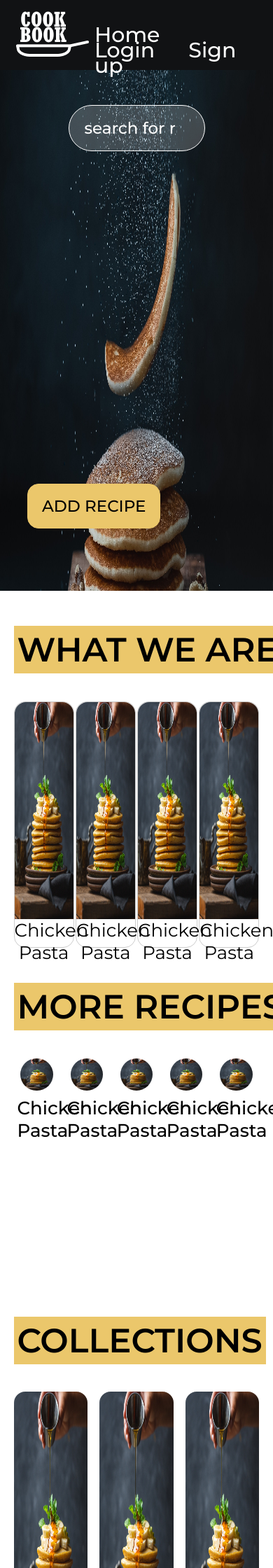
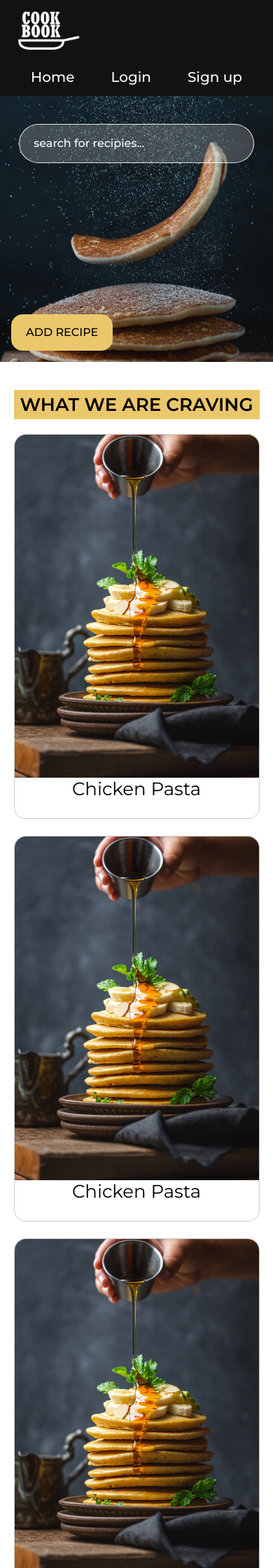
Before and after one commit to Khojayev12/udea-web-development-assignment, a Flask app: page / in a window 390 px wide; the page is wider, and only the part inside the window is pictured. Shown: the top 2240 px of that part at 70% size. Run offline with Flask 3, Linux system fonts and the light colour scheme.

Commit message:
resoinsive home page started

```diff
--- a/static/styles/home.css
+++ b/static/styles/home.css
@@ -1,28 +1,35 @@
-body {
-    margin: 0px;
-    padding: 0px;
+*,
+*::before,
+*::after {
+    box-sizing: border-box;
 }
 
-.header-main{
-    width: calc(100% - 0px);
+body {
+    margin: 0;
+    padding: 0;
+    font-family: 'Montserrat', sans-serif;
+}
+
+.header-main {
+    width: 100%;
     height: 100px;
     position: fixed;
-    top: 0px;
-    left: 0px;
+    top: 0;
+    left: 0;
     display: inline-flex;
     justify-content: space-between;
     background-color: #111214;
     z-index: 100;
 }
 
-.header-main-logo{
+.header-main-logo {
     margin-top: 16px;
     margin-left: 16px;
     width: 119px;
     height: 84px;
 }
 
-.header-nav{
+.header-nav {
     font-family: 'Montserrat';
     font-size: 30px;
     font-weight: 500;
@@ -30,50 +37,55 @@ body {
     color: white;
     margin-top: 39px;
     margin-right: 16px;
+    display: inline-flex;
+    gap: 0;
 }
 
-.header-nav-a{
+.header-nav-a {
     text-decoration: none;
     color: white;
     margin-right: 40px;
+    transition: color 0.2s ease;
 }
 
-.header-nav-a:hover{
+.header-nav-a:last-child {
+    margin-right: 0;
+}
+
+.header-nav-a:hover {
     color: #EBC76B;
 }
-.home-main{
+
+.home-main {
     width: 100%;
     height: calc(100vh - 100px);
     margin-top: 100px;
     position: relative;
+    overflow: hidden;
+}
 
+.home-main-hero-bg {
+    width: 100%;
+    height: 100%;
+    position: absolute;
+    top: 0;
+    left: 0;
+    object-fit: cover;
+    transform: scale(1.08);
+    transform-origin: center;
 }
-.home-main-hero-bg{
-    width: 100%;
-    height: calc(100vh - 100px);
-    position: absolute;
-    top: 0px;
-    left: 0px;
-}
-.main-hero-search{
+
+.main-hero-search {
     position: absolute;
     z-index: 2;
     top: 50px;
-    background-color: red;
-    color: white;
-    font-family: 'Montserrat';
-    font-size: 23px;
-    font-weight: 500;
-    line-height: 22px;
     width: 50%;
     margin-left: 25%;
     height: 58px;
-    border: 1px white solid;
+    border: 1px solid rgba(255, 255, 255, 0.85);
     border-radius: 40px;
     padding: 32px 22px;
     background-color: rgba(255, 255, 255, 0.2);
-}
-.main-hero-search::placeholder{
     color: white;
     font-family: 'Montserrat';
     font-size: 23px;
@@ -81,7 +93,15 @@ body {
     line-height: 22px;
 }
 
-.main-hero-add-btn{
+.main-hero-search::placeholder {
+    color: white;
+    font-family: 'Montserrat';
+    font-size: 23px;
+    font-weight: 500;
+    line-height: 22px;
+}
+
+.main-hero-add-btn {
     color: black;
     font-family: 'Montserrat';
     font-size: 23px;
@@ -89,21 +109,22 @@ body {
     line-height: 22px;
     border: #EBC76B 1px solid;
     background-color: #EBC76B;
-    padding: 20px;
+    padding: 20px 36px;
     position: absolute;
-    top: 70vh;
-    left: 10%;
+    bottom: 8%;
+    left: 6%;
     z-index: 12;
     border-radius: 16px;
+    cursor: pointer;
+    transition: transform 0.3s ease, background-color 0.3s ease;
 }
 
-.main-hero-add-btn:hover{
+.main-hero-add-btn:hover {
     background-color: #ffb700;
     transform: scale(1.05);
-    transition: 0.3s;
 }
 
-.populars-section{
+.populars-section {
     width: 90%;
     margin-left: 5%;
     margin-top: 100px;
@@ -111,31 +132,33 @@ body {
     justify-content: space-between;
 }
 
-.populars-sec-left{
+.populars-sec-left {
     position: relative;
     width: 50%;
     display: inline-block;
 }
 
-.populars-left-title{
+.populars-left-title {
     color: black;
     font-family: 'Montserrat';
     font-size: 70px;
     font-weight: 700;
     text-align: left;
+    margin: 0;
 }
 
-.populars-left-seeall{
+.populars-left-seeall {
     color: #EBC76B;
     font-family: 'Montserrat';
     font-size: 25px;
     font-weight: 600;
     text-decoration: none;
+    display: inline-block;
     margin-top: 15px;
     text-align: left;
 }
 
-.populars-middle-line{
+.populars-middle-line {
     width: 1px;
     background-color: black;
     position: absolute;
@@ -144,23 +167,28 @@ body {
     right: 0px;
 }
 
-.populars-sec-right{
+.populars-sec-right {
     width: 48%;
     display: inline-block;
 }
 
-.populars-sec-right-item{
+.populars-sec-right-item {
     display: flex;
     margin-top: 20px;
     justify-content: space-between;
+    text-decoration: none;
 }
-.populars-right-item-img{
+
+.populars-right-item-img {
     width: 257px;
     height: 157px;
     display: inline-block;
+    border-radius: 16px;
+    object-fit: cover;
+    object-position: center;
 }
 
-.populars-sec-right-title{
+.populars-sec-right-title {
     display: inline-block;
     color: black;
     font-family: 'Montserrat';
@@ -169,3 +197,180 @@ body {
     text-align: left;
     margin-left: 20px;
 }
+
+@media (max-width: 1200px) {
+    .populars-left-title {
+        font-size: 60px;
+    }
+
+    .populars-sec-right-title {
+        font-size: 30px;
+    }
+}
+
+@media (max-width: 1024px) {
+    .header-nav {
+        font-size: 26px;
+        margin-top: 28px;
+        gap: 24px;
+    }
+
+    .main-hero-search {
+        width: 70%;
+        margin-left: 15%;
+        top: 70px;
+        font-size: 20px;
+    }
+
+    .main-hero-search::placeholder {
+        font-size: 20px;
+    }
+
+    .main-hero-add-btn {
+        bottom: 10%;
+        left: 8%;
+        font-size: 20px;
+        padding: 18px 32px;
+    }
+
+    .populars-section {
+        width: 90%;
+        margin: 80px auto 0;
+        display: flex;
+        flex-direction: column;
+        align-items: flex-start;
+    }
+
+    .populars-sec-left,
+    .populars-sec-right {
+        width: 100%;
+    }
+
+    .populars-middle-line {
+        display: none;
+    }
+
+    .populars-sec-right {
+        margin-top: 32px;
+    }
+
+    .populars-sec-right-item {
+        justify-content: flex-start;
+        gap: 20px;
+    }
+
+    .populars-sec-right-title {
+        margin-left: 0;
+    }
+}
+
+@media (max-width: 768px) {
+    .header-main {
+        position: static;
+        height: auto;
+        display: flex;
+        flex-direction: column;
+        align-items: flex-start;
+        padding: 16px 20px;
+    }
+
+    .header-main-logo {
+        margin: 0;
+        width: 100px;
+        height: auto;
+    }
+
+    .header-nav {
+        margin: 12px 0 0;
+        gap: 16px;
+        font-size: 22px;
+        flex-wrap: wrap;
+        justify-content: center;
+        align-items: center;
+        width: 100%;
+    }
+
+    .home-main {
+        margin-top: 0;
+        height: auto;
+        min-height: 380px;
+    }
+
+    .main-hero-search {
+        width: 80%;
+        margin-left: 10%;
+        top: 40px;
+        padding: 16px 20px;
+        height: auto;
+        font-size: 18px;
+    }
+
+    .main-hero-search::placeholder {
+        font-size: 18px;
+    }
+
+    .main-hero-add-btn {
+        left: 24px;
+        bottom: 24px;
+        font-size: 18px;
+        padding: 16px 24px;
+    }
+
+    .populars-left-title {
+        font-size: 42px;
+    }
+
+    .populars-left-seeall {
+        font-size: 20px;
+    }
+
+    .populars-sec-right-item {
+        flex-direction: column;
+    }
+
+    .populars-right-item-img {
+        width: 100%;
+        height: auto;
+    }
+
+    .populars-sec-right-title {
+        font-size: 22px;
+    }
+}
+
+@media (max-width: 540px) {
+    .header-nav {
+        font-size: 20px;
+        gap: 12px;
+        justify-content: center;
+    }
+
+    .main-hero-search {
+        width: 86%;
+        margin-left: 7%;
+        font-size: 16px;
+    }
+
+    .main-hero-search::placeholder {
+        font-size: 16px;
+    }
+
+    .main-hero-add-btn {
+        left: 16px;
+        bottom: 16px;
+        font-size: 16px;
+        padding: 14px 20px;
+    }
+
+    .populars-section {
+        margin-top: 60px;
+    }
+
+    .populars-left-title {
+        font-size: 34px;
+    }
+
+    .populars-sec-right-title {
+        font-size: 20px;
+    }
+}
--- a/static/styles/index.css
+++ b/static/styles/index.css
@@ -129,6 +129,92 @@ body {
   background-image: linear-gradient(to bottom, rgba(0, 0, 0, 0), rgba(0, 0, 0, 1));
 }
 
+@media (max-width: 1100px) {
+  .list-section-title {
+    font-size: 40px;
+  }
+
+  .list-section-1-item-group {
+    display: flex;
+    flex-wrap: wrap;
+    gap: 24px;
+    justify-content: center;
+  }
+
+  .list-section-1-item {
+    width: calc(50% - 24px);
+    height: 320px;
+  }
+
+  .retsept-list-item {
+    width: calc(50% - 24px);
+    height: auto;
+  }
+
+  .retsept-list-img {
+    width: 180px;
+    height: 180px;
+    border-radius: 90px;
+  }
+
+  .collection-list-item {
+    width: calc(50% - 24px);
+    height: 360px;
+  }
+}
+
+@media (max-width: 768px) {
+  .list-section-1 {
+    margin: 40px auto 0;
+    width: 90%;
+  }
+
+  .list-section-title {
+    width: 100%;
+    text-align: center;
+    font-size: 32px;
+  }
+
+  .list-section-1-item {
+    width: 100%;
+    max-width: 420px;
+    height: auto;
+  }
+
+  .list-item-img {
+    height: auto;
+  }
+
+  .retsept-list-item {
+    width: 100%;
+    max-width: 420px;
+    margin: 0 auto;
+  }
+
+  .retsept-list-img {
+    width: 200px;
+    height: 200px;
+    border-radius: 100px;
+  }
+
+  .collection-list-item {
+    width: 100%;
+    height: 320px;
+  }
+}
+
+@media (max-width: 520px) {
+  .list-section-title {
+    font-size: 26px;
+  }
+
+  .retsept-list-img {
+    width: 70vw;
+    height: 70vw;
+    border-radius: 35vw;
+  }
+}
+
 a {
   cursor: pointer;
 }
--- a/templates/layout.html
+++ b/templates/layout.html
@@ -3,6 +3,7 @@
 
 <head>
     <meta charset="UTF-8">
+    <meta name="viewport" content="width=device-width, initial-scale=1.0" />
     <title>Cookies</title>
     <link rel="stylesheet" href="{{ url_for('static', filename='styles/home.css') }}" />
     <link rel="stylesheet" href="{{ url_for('static', filename='styles/index.css') }}" />
```
Also changed, not shown: static/styles/footer.css (+70 -0 lines).
